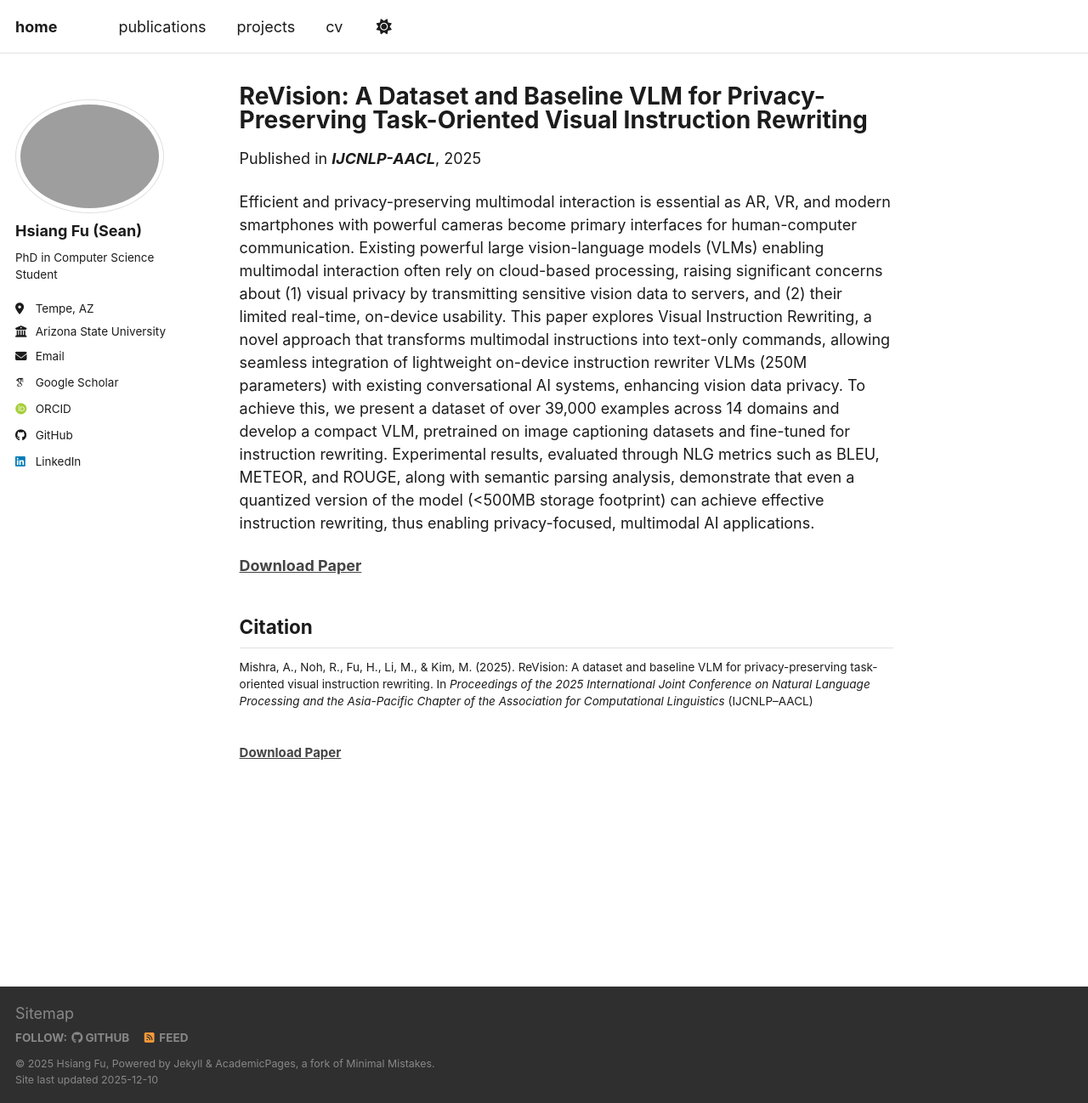
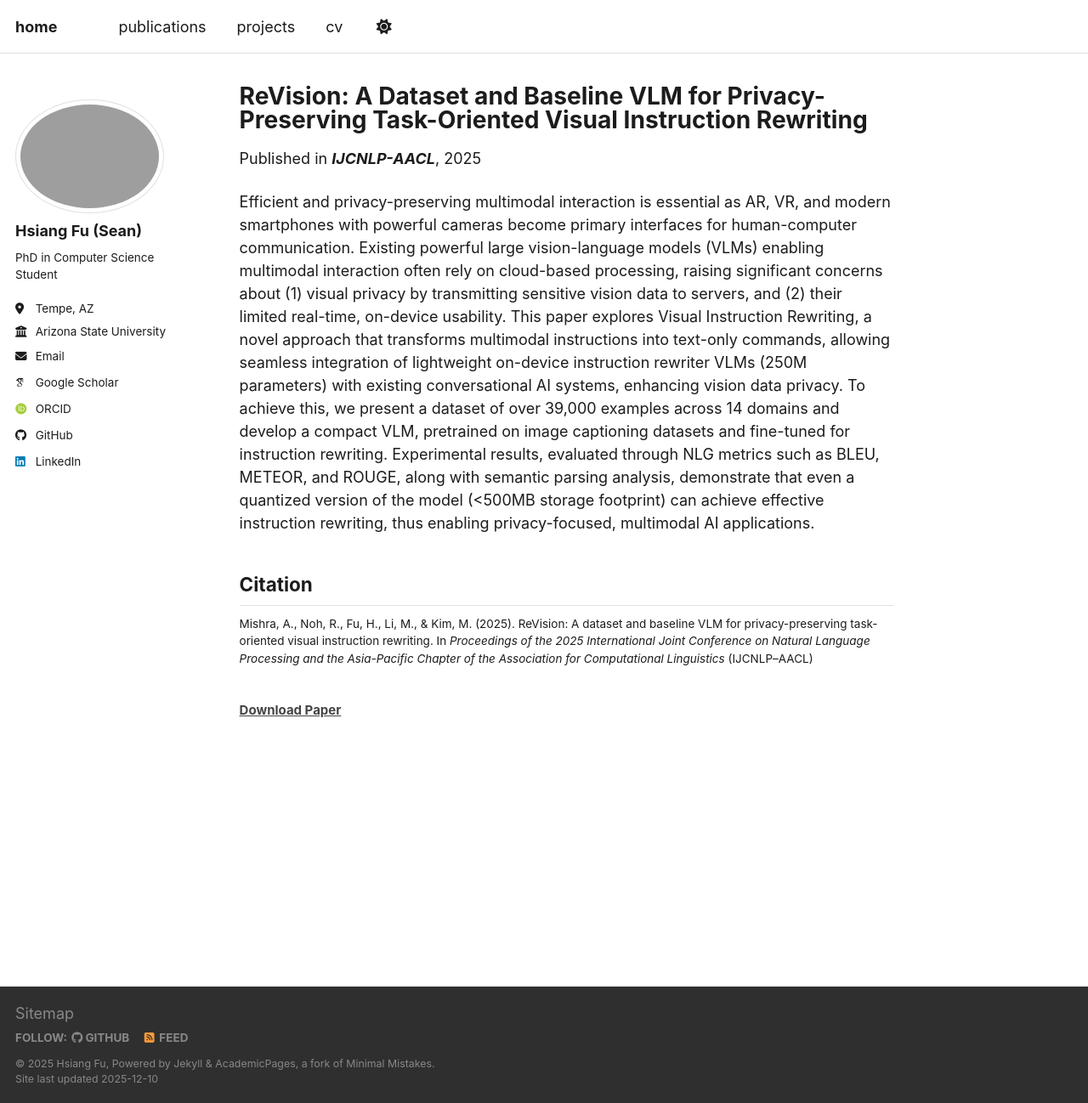
Before and after one commit to hsiang-fu/hsiang-fu.github.io, a Jekyll site: the page built from _publications/2025-02-20-revision.md, in a window 1280 px wide and 1298 px high. Shown: the whole window at 85% size. Built offline with Jekyll 4.4.1, drawn with Linux system fonts in a browser that asks for light colours; some web fonts are replaced; a script that is not in the unit is left out.

Commit message:
updated files

```diff
--- a/_publications/2025-02-20-revision.md
+++ b/_publications/2025-02-20-revision.md
@@ -6,15 +6,12 @@ permalink: /publication/2025-02-20-revision
 excerpt: 'This paper explores Visual Instruction Rewriting, a novel approach that transforms multimodal instructions into text-only commands, allowing seamless integration of lightweight on-device instruction rewriter VLMs (250M parameters) with existing conversational AI systems, enhancing vision data privacy.'
 date: 2025-11-10
 venue: '<b>IJCNLP-AACL</b>'
-slidesurl: #'http://academicpages.github.io/files/slides1.pdf'
 paperurl: 'https://hsiang-fu.github.io/files/IJCNLP-AACL2025-ReVision.pdf'
-bibtexurl: #'http://academicpages.github.io/files/bibtex1.bib'
-citation: #citation
 ---
 
 Efficient and privacy-preserving multimodal interaction is essential as AR, VR, and modern smartphones with powerful cameras become primary interfaces for human-computer communication. Existing powerful large vision-language models (VLMs) enabling multimodal interaction often rely on cloud-based processing, raising significant concerns about (1) visual privacy by transmitting sensitive vision data to servers, and (2) their limited real-time, on-device usability. This paper explores Visual Instruction Rewriting, a novel approach that transforms multimodal instructions into text-only commands, allowing seamless integration of lightweight on-device instruction rewriter VLMs (250M parameters) with existing conversational AI systems, enhancing vision data privacy. To achieve this, we present a dataset of over 39,000 examples across 14 domains and develop a compact VLM, pretrained on image captioning datasets and fine-tuned for instruction rewriting. Experimental results, evaluated through NLG metrics such as BLEU, METEOR, and ROUGE, along with semantic parsing analysis, demonstrate that even a quantized version of the model (<500MB storage footprint) can achieve effective instruction rewriting, thus enabling privacy-focused, multimodal AI applications.
 <br>
-<p><a href="https://hsiang-fu.github.io/files/IJCNLP-AACL2025-ReVision.pdf"><b>Download Paper</b></a></p>
+
 ## Citation
 <p style="font-size:0.75rem;">
 Mishra, A., Noh, R., Fu, H., Li, M., & Kim, M. (2025).
```
